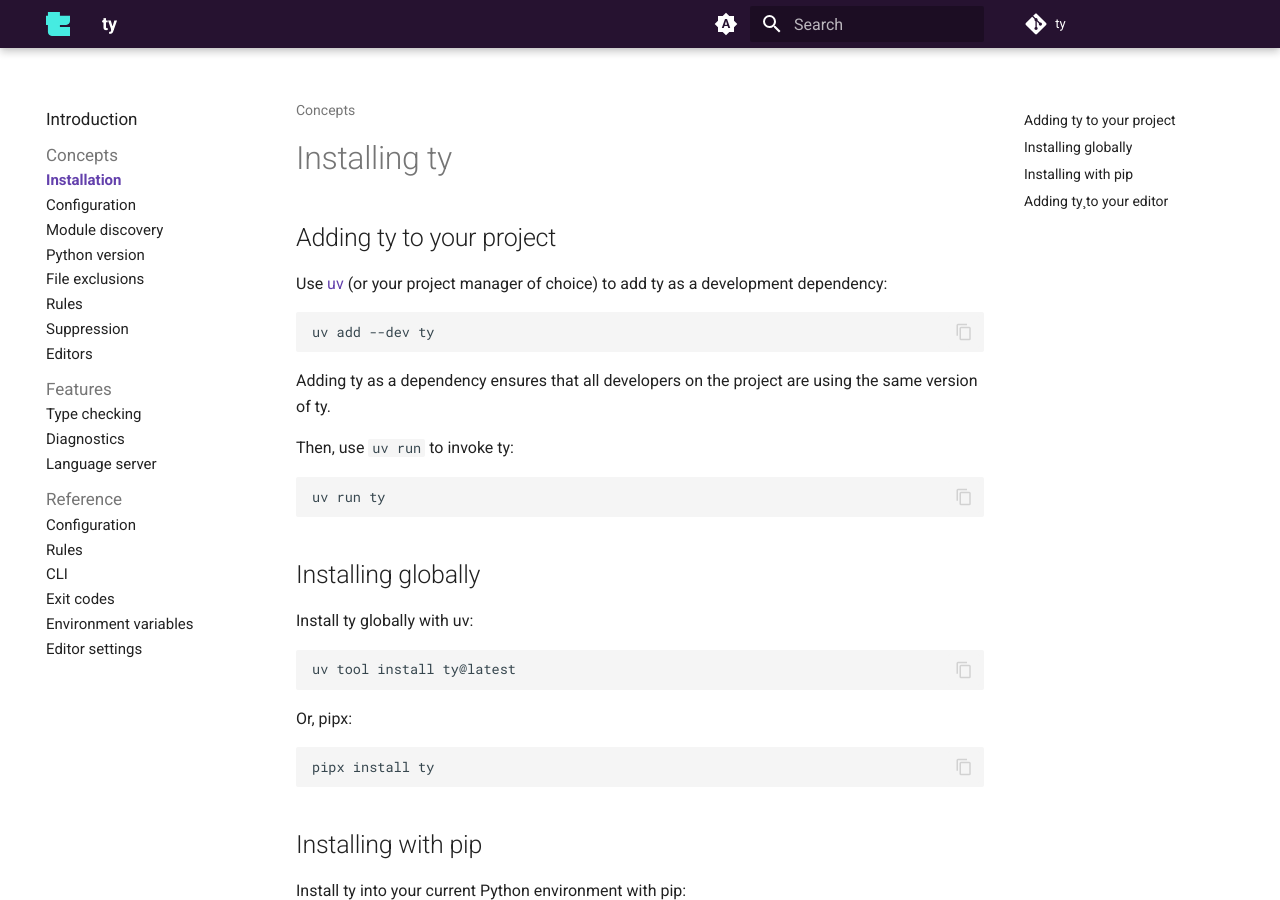
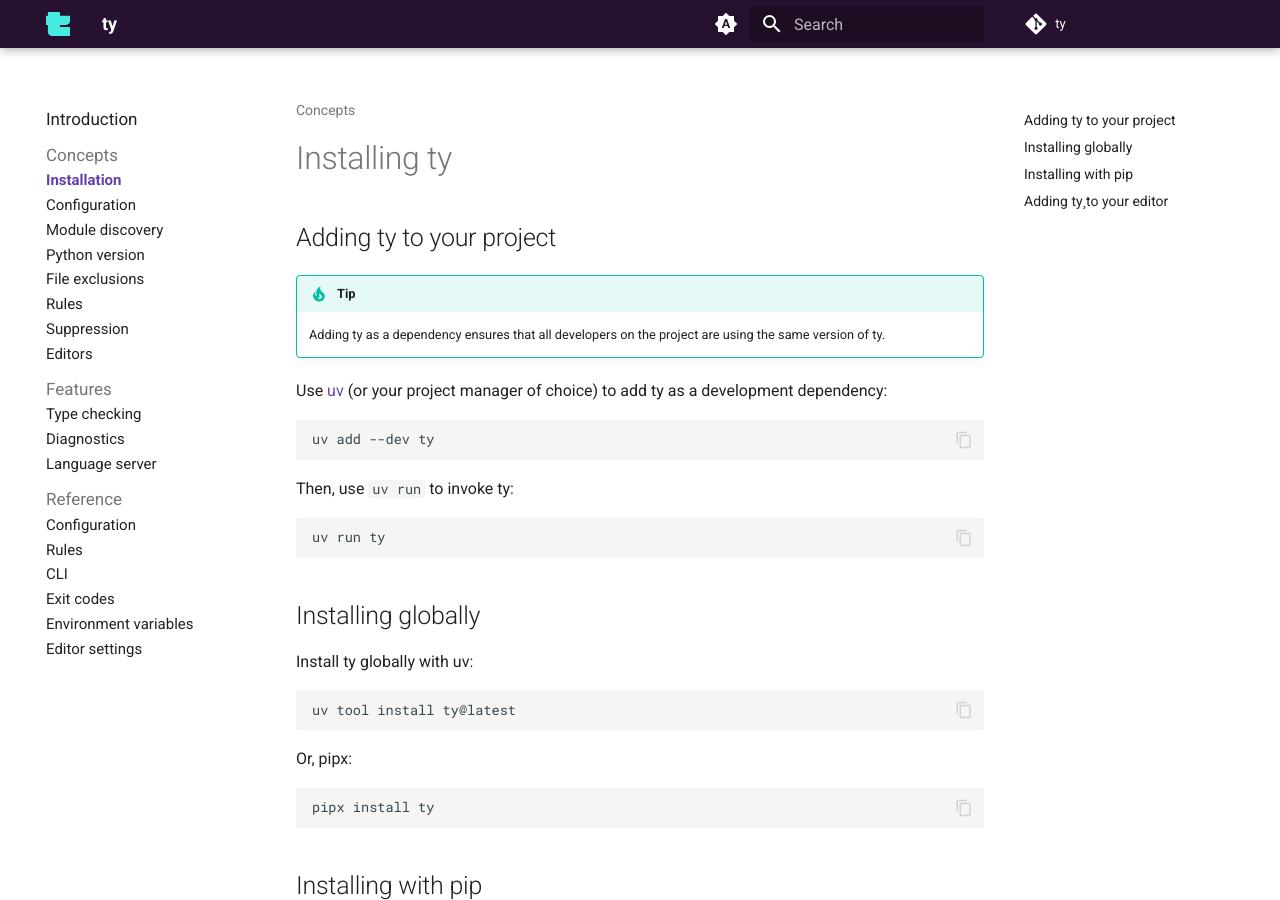
Before and after one commit to astral-sh/ty, an MkDocs documentation site: the page built from docs/installation.md, in a window 1280 px wide and 900 px high. Built offline with MkDocs 1.6.1 and Material for MkDocs 9.7.7, drawn with Linux system fonts in a browser that asks for light colours; comment, search, counter and statistics services are not loaded; some of the changed lines change nothing that is shown.

Commit message:
Move "adding as a dependency ... same version" tip in installation to admonition

````diff
--- a/docs/installation.md
+++ b/docs/installation.md
@@ -1,6 +1,11 @@
 # Installing ty
 
 ## Adding ty to your project
+
+!!! tip
+
+    Adding ty as a dependency ensures that all developers on the project are using the same version
+    of ty.
 
 Use [uv](https://github.com/astral-sh/uv) (or your project manager of choice) to add ty as a
 development dependency:
@@ -8,9 +13,6 @@
 ```shell
 uv add --dev ty
 ```
-
-Adding ty as a dependency ensures that all developers on the project are using the same version of
-ty.
 
 Then, use `uv run` to invoke ty:
 
````
